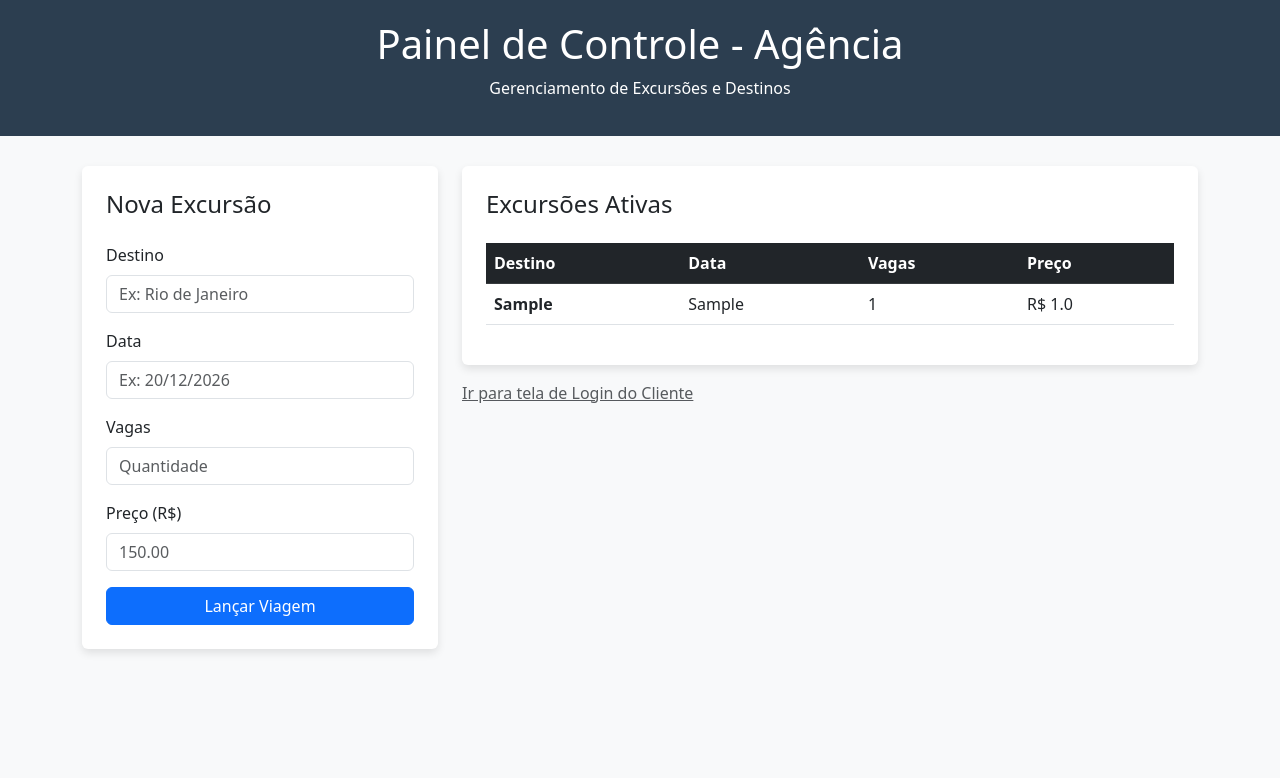
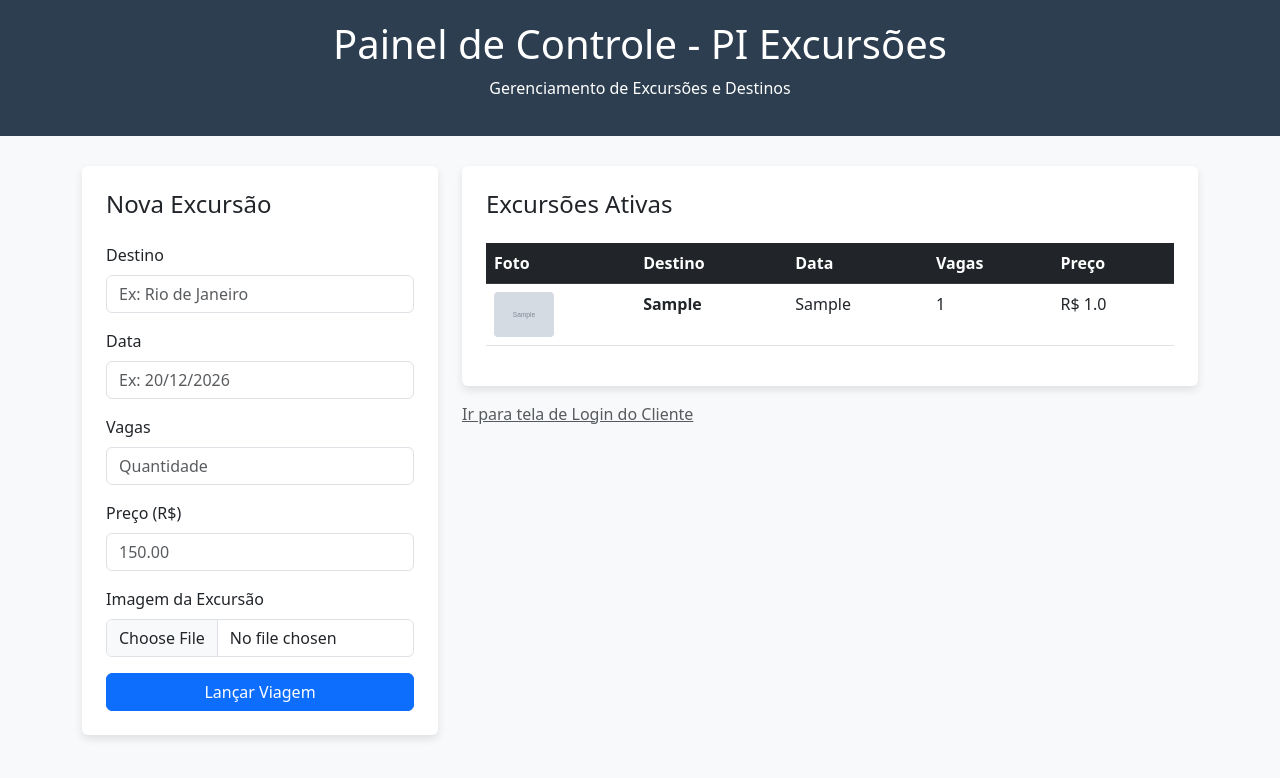
Before and after one commit to Lipeinocencio/projeto-integrador-excursoes, a Flask app: page / in a window 1280 px wide. Shown: the top 778 px of the page. Run offline with Flask 3, Linux system fonts and the light colour scheme; tables that the repository leaves empty hold one stand-in row (values such as "Sample post"); grey boxes marked "Sample" are stand-in pictures.

Commit message:
Update index.html

```diff
--- a/templates/index.html
+++ b/templates/index.html
@@ -3,7 +3,7 @@
 <head>
     <meta charset="UTF-8">
     <meta name="viewport" content="width=device-width, initial-scale=1.0">
-    <title>Painel Administrativo - CaroliExcursões</title>
+    <title>Painel Administrativo - PI Excursões</title>
     <link href="https://cdn.jsdelivr.net/npm/bootstrap@5.3.0/dist/css/bootstrap.min.css" rel="stylesheet">
     <style>
         body { background-color: #f8f9fa; }
@@ -14,7 +14,7 @@
 <body>
 
 <div class="header-admin text-center">
-    <h1>Painel de Controle - Agência</h1>
+    <h1>Painel de Controle - PI Excursões</h1>
     <p>Gerenciamento de Excursões e Destinos</p>
 </div>
 
@@ -23,7 +23,8 @@
         <div class="col-md-4">
             <div class="card p-4">
                 <h4 class="mb-4">Nova Excursão</h4>
-                <form action="/cadastrar" method="post">
+                <!-- Adicionado o enctype="multipart/form-data" para permitir envio de arquivos -->
+                <form action="/cadastrar" method="post" enctype="multipart/form-data">
                     <div class="mb-3">
                         <label class="form-label">Destino</label>
                         <input type="text" name="destino" class="form-control" placeholder="Ex: Rio de Janeiro" required>
@@ -40,6 +41,11 @@
                         <label class="form-label">Preço (R$)</label>
                         <input type="number" step="0.01" name="preco" class="form-control" placeholder="150.00" required>
                     </div>
+                    <!-- Novo campo de Imagem -->
+                    <div class="mb-3">
+                        <label class="form-label">Imagem da Excursão</label>
+                        <input type="file" name="imagem" class="form-control" accept="image/*">
+                    </div>
                     <button type="submit" class="btn btn-primary w-100">Lançar Viagem</button>
                 </form>
             </div>
@@ -51,6 +57,7 @@
                 <table class="table table-hover">
                     <thead class="table-dark">
                         <tr>
+                            <th>Foto</th> <!-- Nova coluna -->
                             <th>Destino</th>
                             <th>Data</th>
                             <th>Vagas</th>
@@ -60,6 +67,14 @@
                     <tbody>
                         {% for v in lista %}
                         <tr>
+                            <!-- Renderização da miniatura da foto -->
+                            <td>
+                                {% if v[5] %}
+                                    <img src="{{ url_for('static', filename='uploads/' + v[5]) }}" alt="Destino" style="width: 60px; height: 45px; object-fit: cover; border-radius: 4px;">
+                                {% else %}
+                                    <span class="text-muted small">Sem foto</span>
+                                {% endif %}
+                            </td>
                             <td><strong>{{ v[1] }}</strong></td>
                             <td>{{ v[2] }}</td>
                             <td>{{ v[3] }}</td>
```
